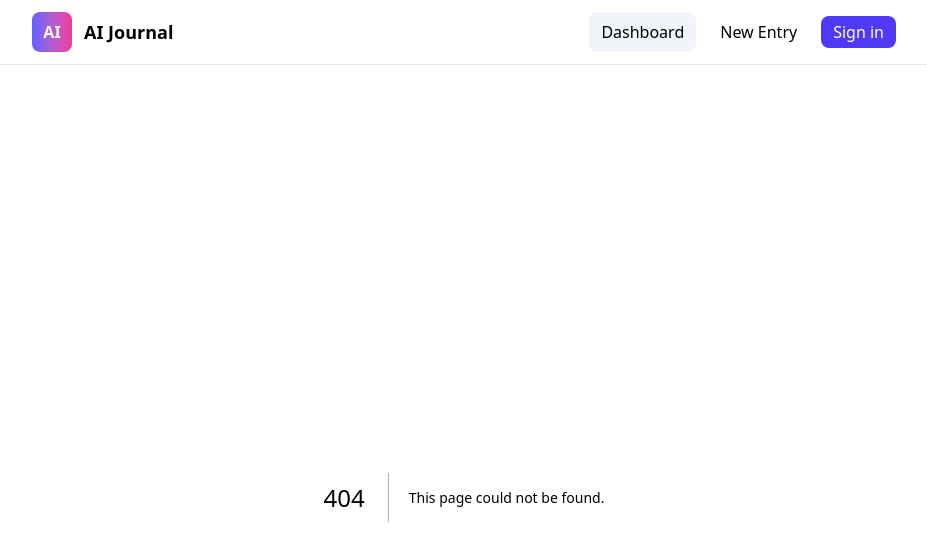
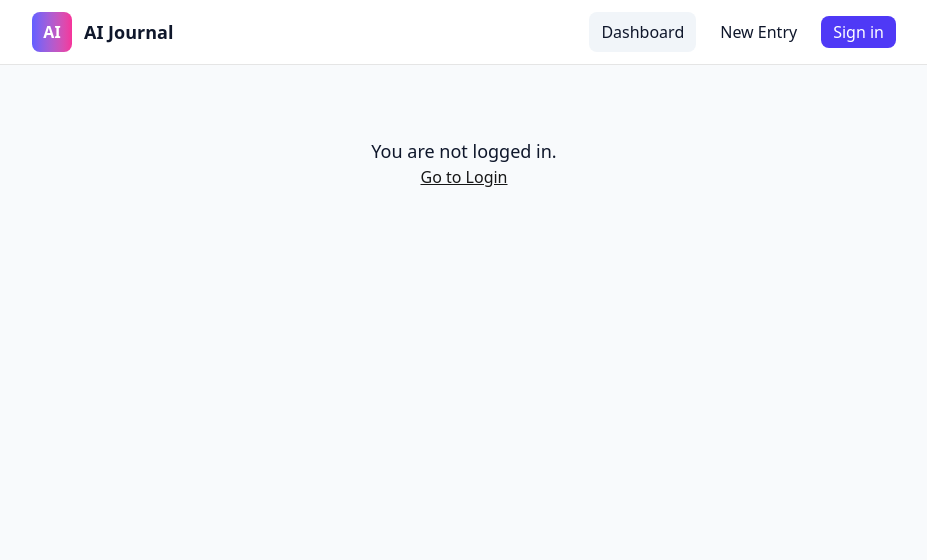
Before and after one commit to yadavhimanshu1811/ai-journal, a Next.js app: page /dashboard in a window 1280 px wide. Before the commit this address had no page. Shown: the top 560 px of the page, without its empty margins (176-1103 px from the left). Built offline with nearby package versions, Linux system fonts and the light colour scheme; no server answers.

Commit message:
dashboard ui

```diff
--- /dev/null
+++ b/app/dashboard/page.tsx
@@ -0,0 +1,35 @@
+import { getServerSession } from "next-auth";
+import { authOptions } from "@/app/api/auth/[...nextauth]/route";
+import Link from "next/link";
+
+export default async function DashboardPage() {
+  const session = await getServerSession(authOptions);
+
+  if (!session) {
+    return (
+      <div className="text-center mt-10">
+        <p className="text-lg">You are not logged in.</p>
+        <Link href="/login" className="text-primary underline">
+          Go to Login
+        </Link>
+      </div>
+    );
+  }
+
+  return (
+    <div className="space-y-6">
+      <h1 className="text-3xl font-bold">Dashboard</h1>
+
+      <p className="text-muted-foreground">
+        Logged in as: <strong>{session.user?.email}</strong>
+      </p>
+
+      <Link
+        href="/new"
+        className="inline-block px-4 py-2 bg-primary text-primary-foreground rounded-md"
+      >
+        Create New Entry
+      </Link>
+    </div>
+  );
+}
```
